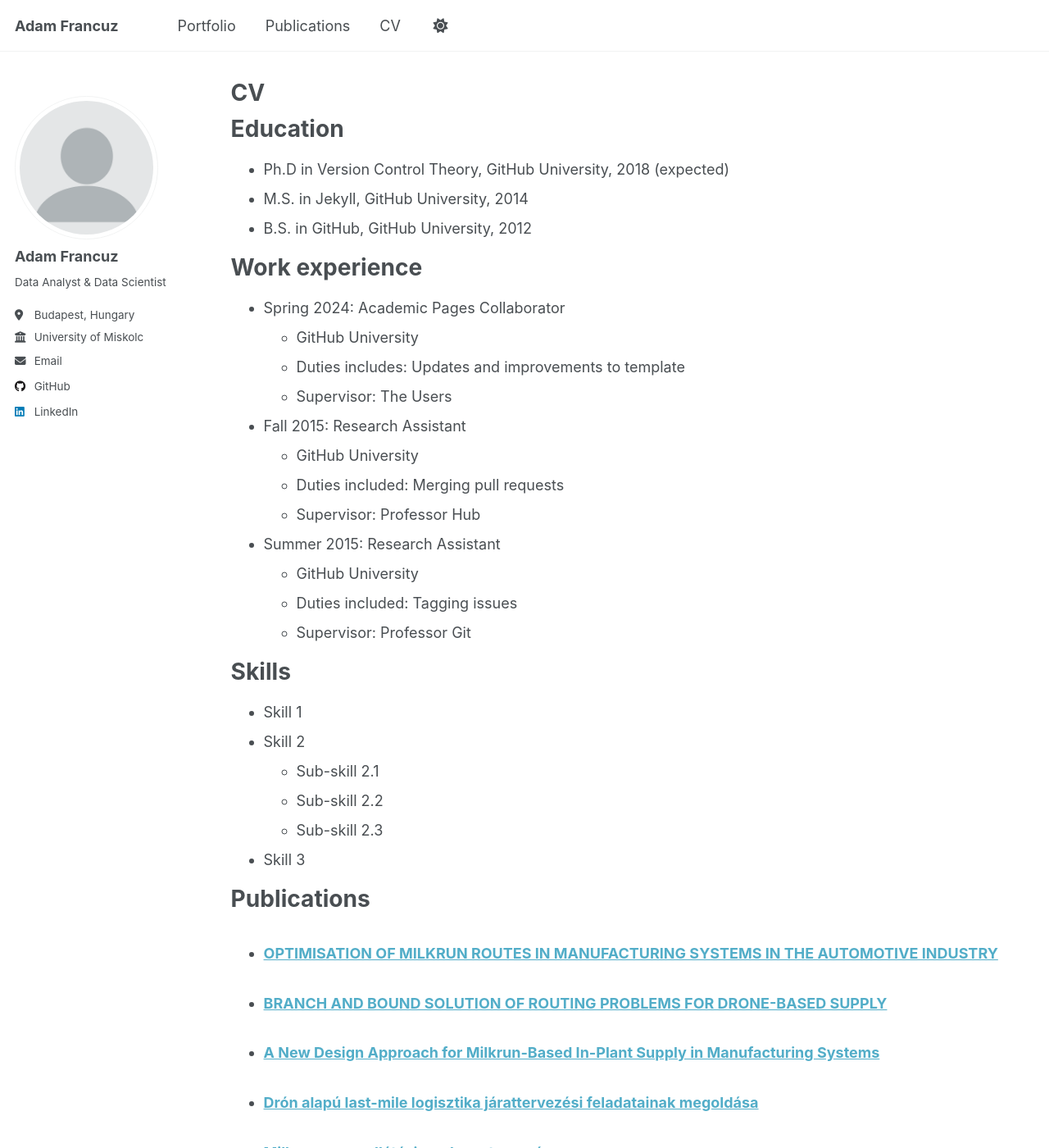
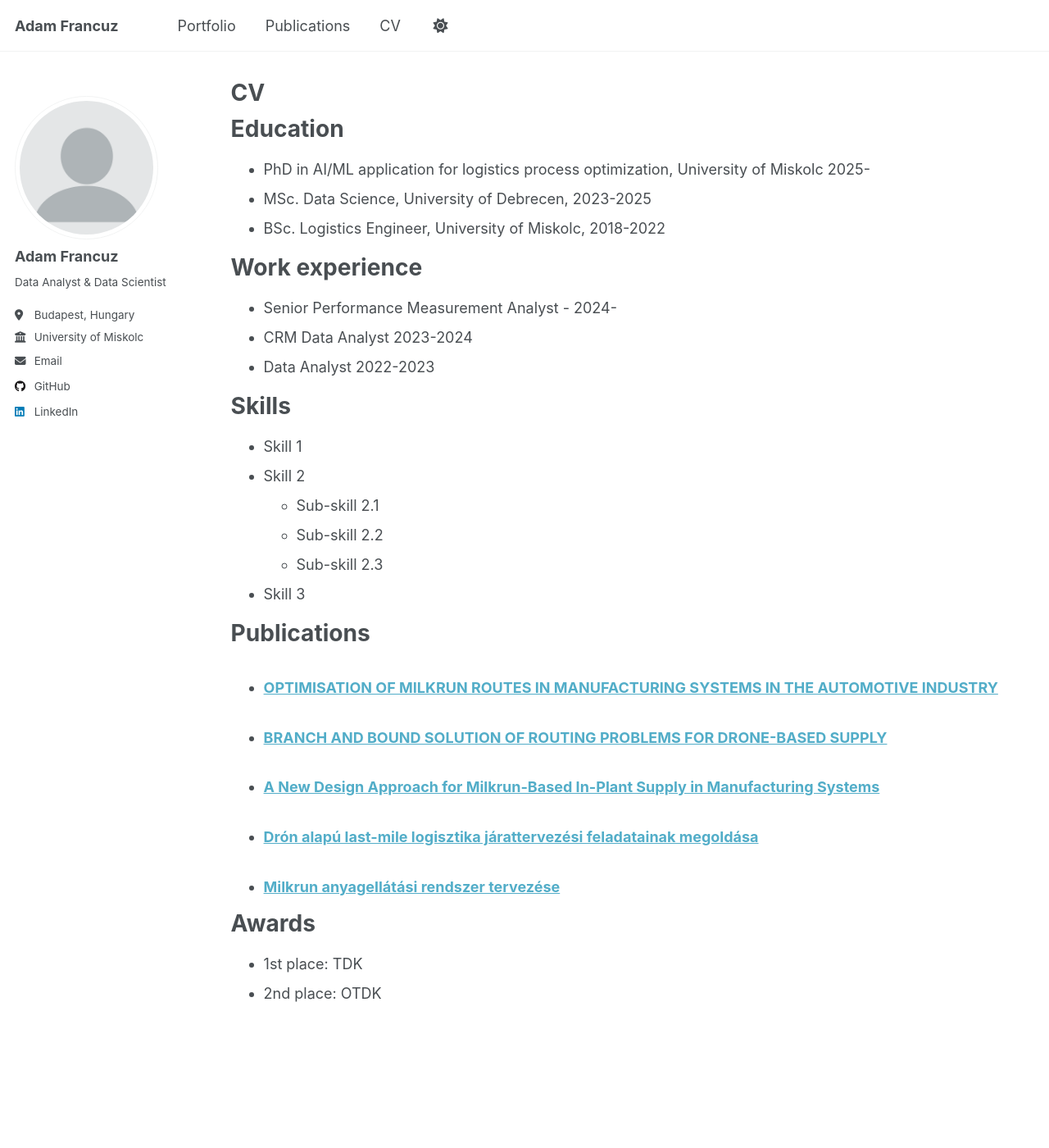
Before and after one commit to francuzadam/francuzadam.github.io, a Jekyll site: the page built from _pages/cv.md, in a window 1280 px wide and 1400 px high. Shown: the whole window at 82% size. Built offline with Jekyll 4.4.1, drawn with Linux system fonts in a browser that asks for light colours; a script that is not in the unit is left out; some of the changed text lies outside the part shown.

Commit message:
Update cv.md

```diff
--- a/_pages/cv.md
+++ b/_pages/cv.md
@@ -11,26 +11,15 @@ redirect_from:
 
 Education
 ======
-* Ph.D in Version Control Theory, GitHub University, 2018 (expected)
-* M.S. in Jekyll, GitHub University, 2014
-* B.S. in GitHub, GitHub University, 2012
+* PhD in AI/ML application for logistics process optimization, University of Miskolc 2025-
+* MSc. Data Science, University of Debrecen, 2023-2025
+* BSc. Logistics Engineer, University of Miskolc, 2018-2022
 
 Work experience
 ======
-* Spring 2024: Academic Pages Collaborator
-  * GitHub University
-  * Duties includes: Updates and improvements to template
-  * Supervisor: The Users
-
-* Fall 2015: Research Assistant
-  * GitHub University
-  * Duties included: Merging pull requests
-  * Supervisor: Professor Hub
-
-* Summer 2015: Research Assistant
-  * GitHub University
-  * Duties included: Tagging issues
-  * Supervisor: Professor Git
+* Senior Performance Measurement Analyst - 2024-
+* CRM Data Analyst 2023-2024
+* Data Analyst 2022-2023
 
 Skills
 ======
@@ -47,18 +36,7 @@ Publications
     {% include archive-single-cv.html %}
   {% endfor %}</ul>
 
-Talks
+Awards
 ======
-  <ul>{% for post in site.talks reversed %}
-    {% include archive-single-talk-cv.html  %}
-  {% endfor %}</ul>
-
-Teaching
-======
-  <ul>{% for post in site.teaching reversed %}
-    {% include archive-single-cv.html %}
-  {% endfor %}</ul>
-
-Service and leadership
-======
-* Currently signed in to 43 different slack teams
+* 1st place: TDK
+* 2nd place: OTDK
```
